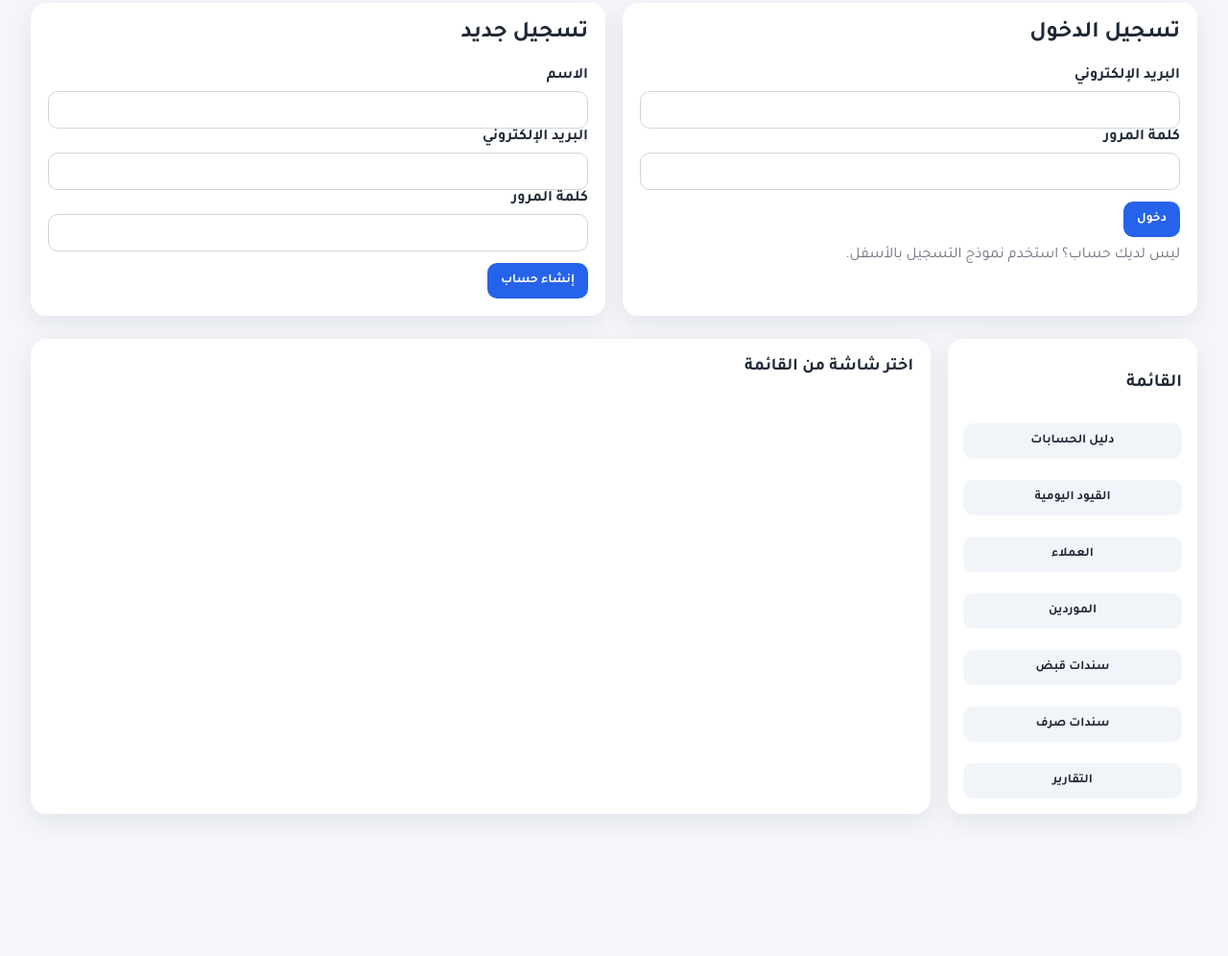
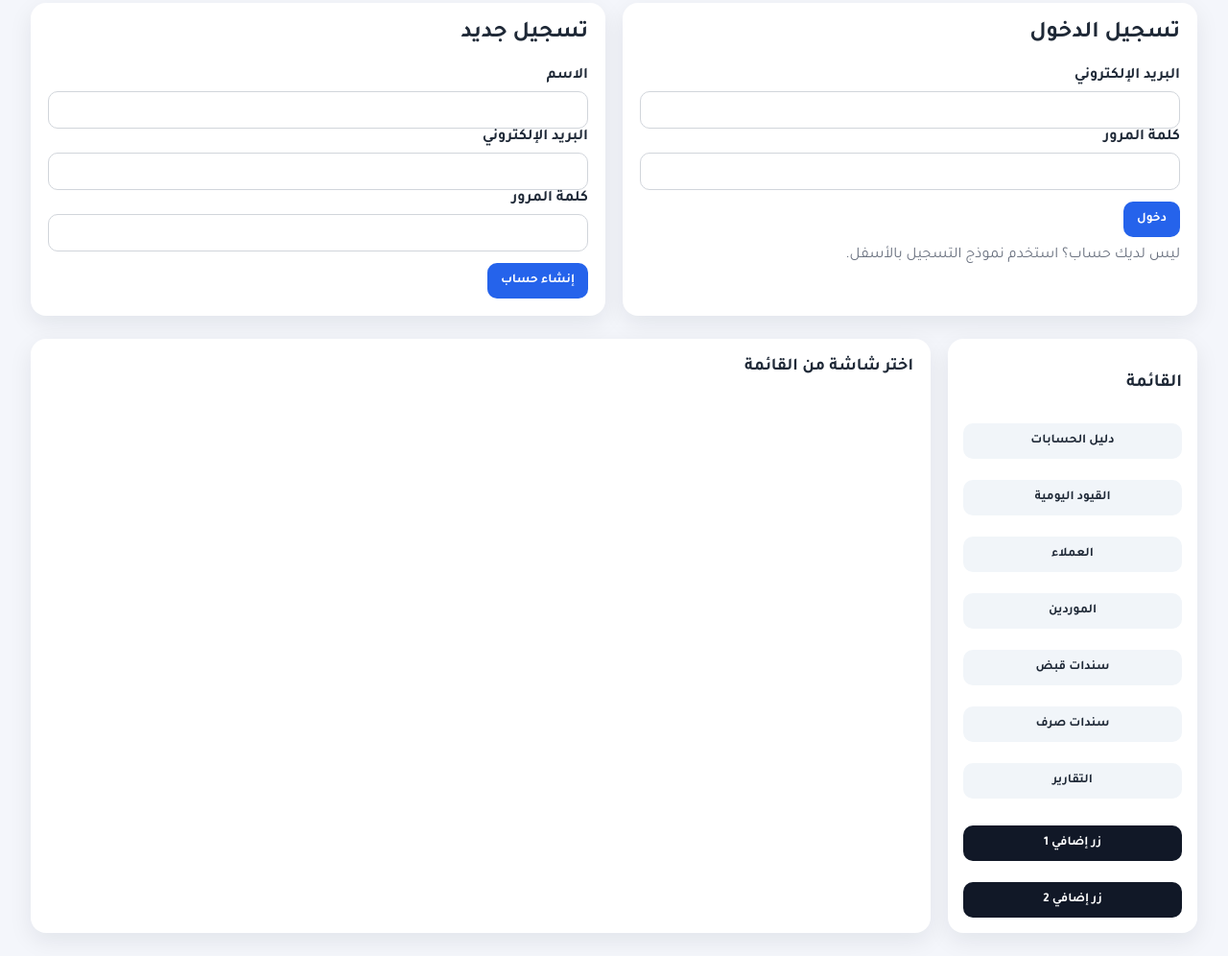
Before and after one commit to ahmedhaysam53-commits/stirring-sunflower-e1e361, a website: page index.html in a window 1280 px wide. Shown: the part 138-1134 px from the top of the page at 96% size. Before the commit the page ends 1010 px from the top, so only its background shows below. Drawn offline with Linux system fonts and the light colour scheme.

Commit message:
Add sidebar action buttons

```diff
--- a/index.html
+++ b/index.html
@@ -64,6 +64,10 @@
             <button class="menu-item" data-screen="payments">سندات صرف</button>
             <button class="menu-item" data-screen="reports">التقارير</button>
           </nav>
+          <div class="sidebar-actions">
+            <button class="sidebar-btn" type="button">زر إضافي 1</button>
+            <button class="sidebar-btn" type="button">زر إضافي 2</button>
+          </div>
         </aside>
 
         <section class="content">
--- a/public/styles.css
+++ b/public/styles.css
@@ -93,6 +93,21 @@ button.secondary {
   gap: 10px;
 }
 
+.sidebar-actions {
+  margin-top: 16px;
+  display: grid;
+  gap: 10px;
+}
+
+.sidebar-btn {
+  background: #111827;
+  color: #fff;
+  border: none;
+  padding: 10px 12px;
+  border-radius: 10px;
+  cursor: pointer;
+}
+
 .menu-item {
   background: #f1f5f9;
   color: #1f2937;
```
Also changed, not shown: public/index.html (+4 -0 lines).
